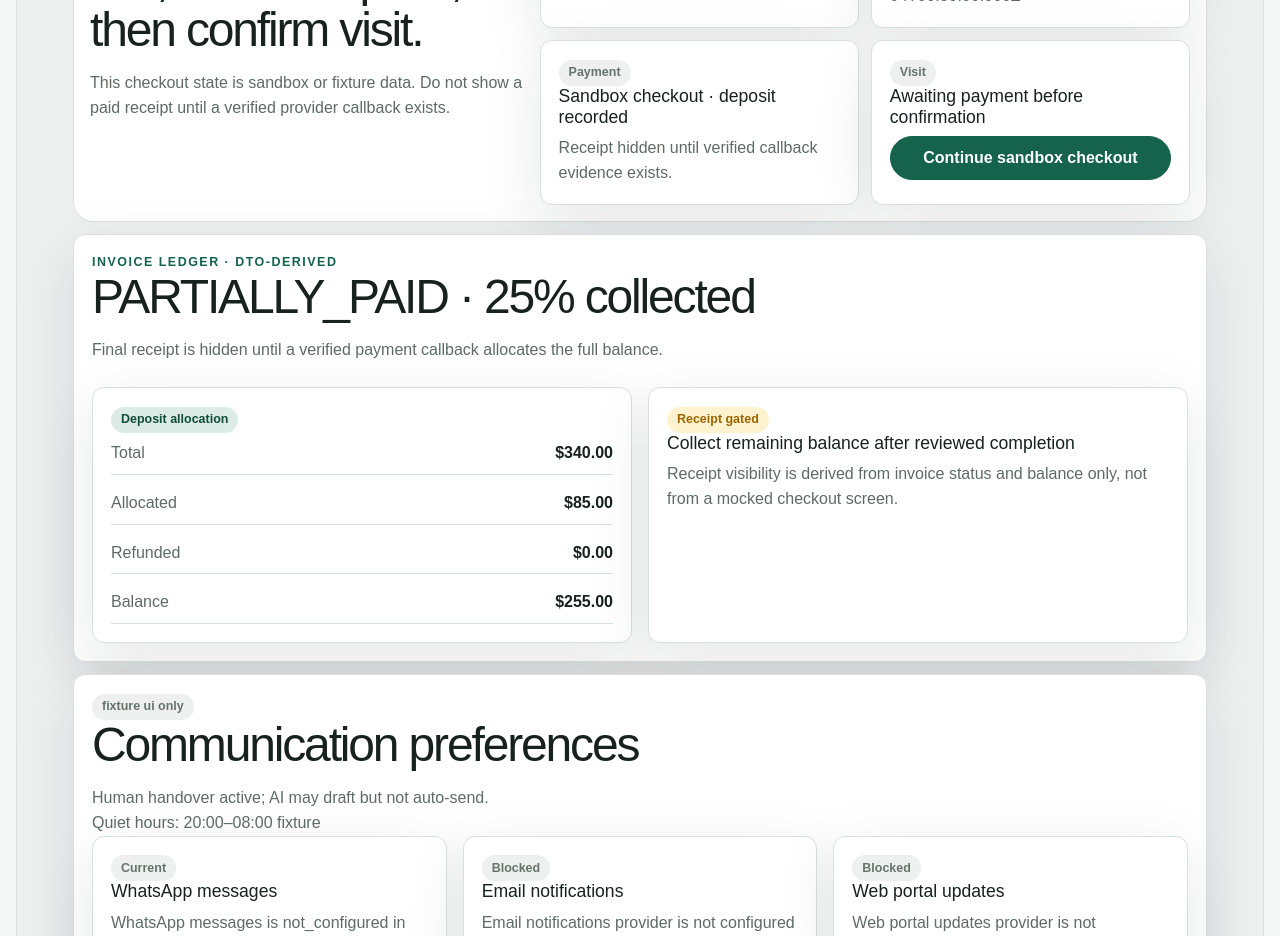
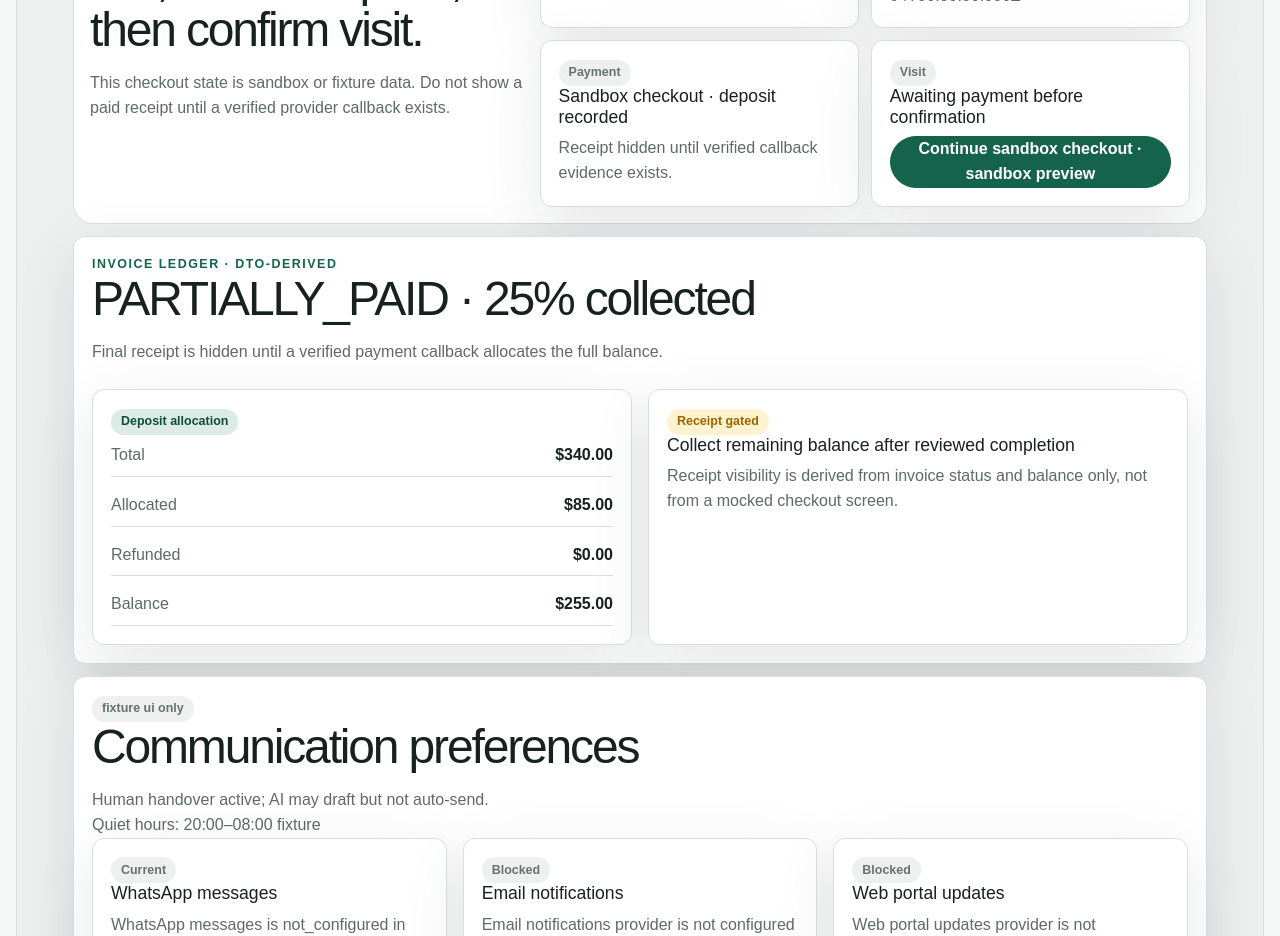
Before and after one commit to SaamVR/ServiceDesk, a Next.js app: page /portal in a window 1280 px wide. Shown: the part 1720-2656 px from the top of the page. Built offline with nearby package versions, Linux system fonts and the light colour scheme.

Commit message:
fix(checkout): disable unwired sandbox payment action

```diff
--- a/src/features/checkout/CheckoutPreview.tsx
+++ b/src/features/checkout/CheckoutPreview.tsx
@@ -37,7 +37,15 @@ export function CheckoutPreview() {
         <article role="listitem" className="plain-card">
           <span className="status-pill pending">Visit</span>
           <h3>{view.visitState}</h3>
-          <button className="button-primary full" type="button">{view.primaryAction}</button>
+          <button
+            className="button-primary full"
+            type="button"
+            disabled
+            aria-disabled="true"
+            title="Sandbox preview only; hosted checkout command is not integrated on this branch."
+          >
+            {view.primaryAction} · sandbox preview
+          </button>
         </article>
       </div>
     </section>
```
